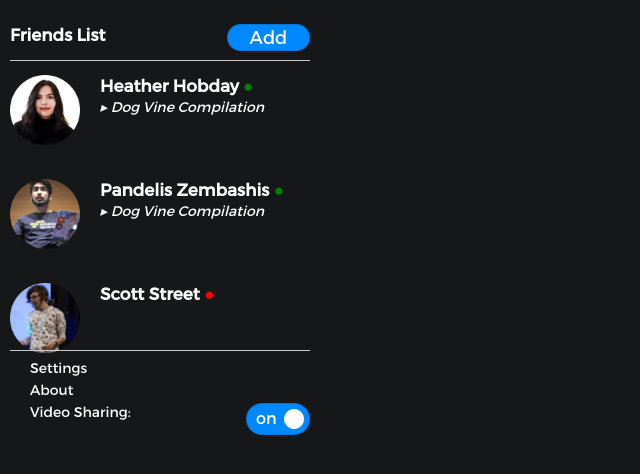
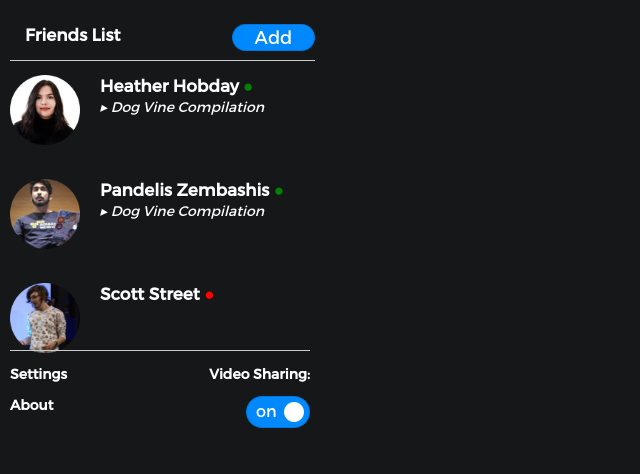
Before and after one commit to PandelisZ/WWWorld, a browser extension: page src/browser_action/main.html in a window 1280 px wide. Shown: the whole page, without its empty margins (0-640 px from the left). Drawn offline with Linux system fonts and the light colour scheme.

Commit message:
extension options style

```diff
--- a/src/browser_action/main.html
+++ b/src/browser_action/main.html
@@ -26,7 +26,7 @@
       <div id="friend">
         <img src="img/panda.png" alt="pandelis propic">
           <div class="info">
-        <h2>Pandelis Zembashis <i class="online">●</i>  </h2>
+        <h2>Pandelis Zembashis <i class="online">●</i> </h2>
         <h3>▸ Dog Vine Compilation</h3>
         </div>
       </div>
@@ -38,11 +38,14 @@
       </div>
     </div>
     <div class="options">
-      <ul>
-        <li><a href="settings.html">Settings</a></li>
-        <li><a href="about.html">About</a></li>
-        <li>Video Sharing:<img class="videoSharing" src="img/on.png"></img></li>
-      </ul>
+      <div class="left">
+        <h3><a href="settings.html">Settings</a></h3>
+        <h3><a href="about.html">About</a></h3>
+      </div>
+      <div class="right">
+        <h3>Video Sharing:</h3>
+        <img class="videoSharing" src="img/on.png"></img>
+      </div>
     </div>
   </div>
 </body>
--- a/src/browser_action/style.css
+++ b/src/browser_action/style.css
@@ -2,7 +2,7 @@ body {
 font-family: 'Montserrat', sans-serif;
 background-color: #151718;
 color: white;
-font-size: 20px;
+/*font-size: 20px;*/
 padding: 0px;
 margin: 0px;
 }
@@ -12,13 +12,11 @@ font-family: Montserrat;
 src: url("font/Montserrat-Regular.otf") format("opentype");
 }
 
-/*
 @font-face {
 font-family: GraublauWeb;
 font-weight: bold;
 src: url("font/Montserrat-Bold.otf") format("opentype");
 }
-*/
 
 a {
   color: white;
@@ -55,13 +53,18 @@ ul {
   height: 450px;
   width: 300px;
   padding: 10px;
-  margin:0px;
+  margin: 0px;
 }
 
 .header {
   width: 100%;
   height: 50px;
   border-bottom: 1px solid #cccccc;
+  padding-left: 5px;
+}
+
+.header h2 {
+  padding-left: 10px;
 }
 
 .friends-list {
@@ -129,6 +132,14 @@ ul {
   margin-top: 8px;
 }
 
+.options .left {
+  float: left;
+}
+
+.options .right {
+  float: right;
+}
+
 .options img {
   float: right;
 }
```
